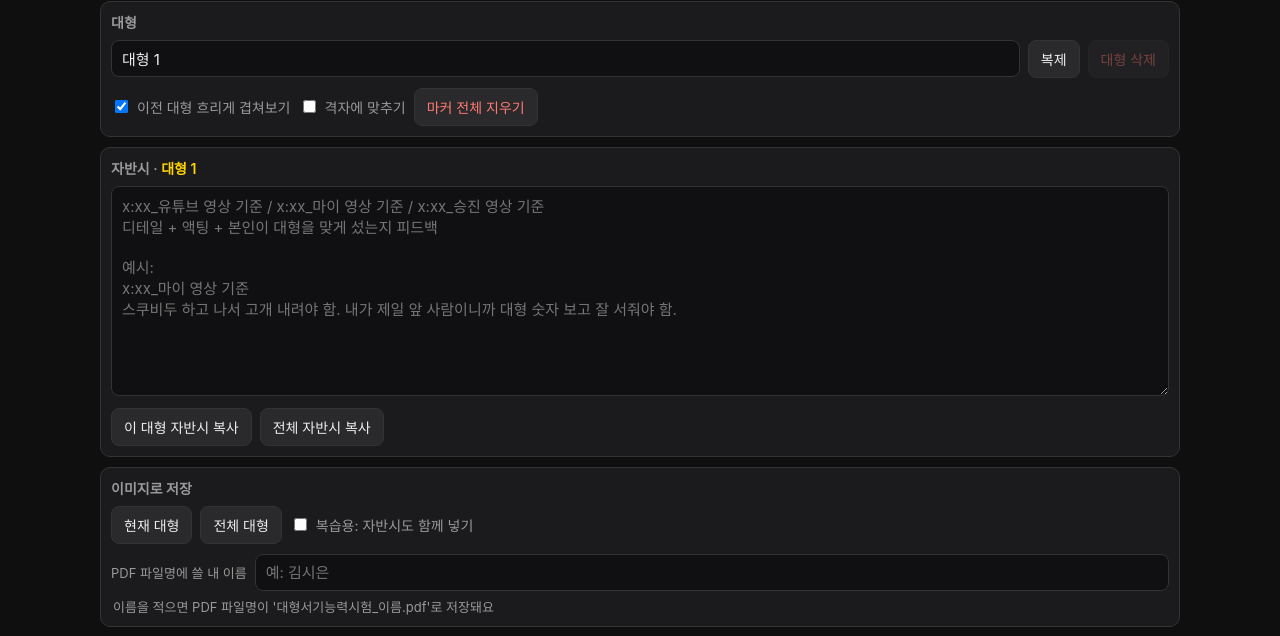
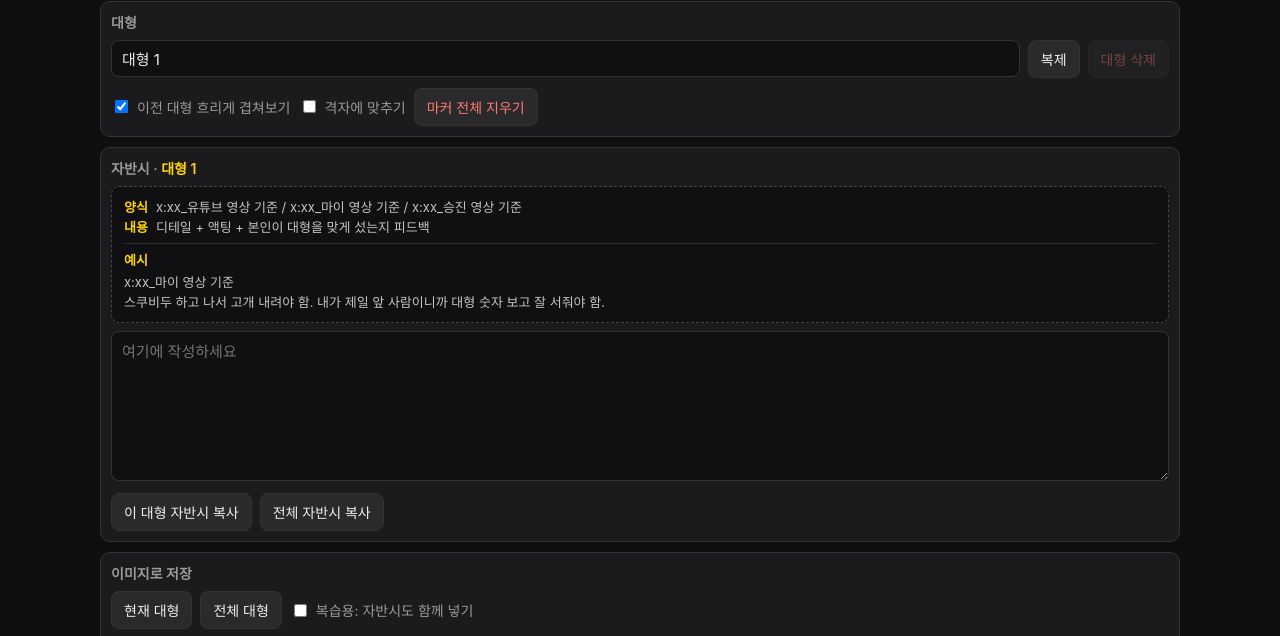
Before and after one commit to ttiny401/formation-board, a plain HTML site: page index.html in a window 1280 px wide. Shown: the part 860-1496 px from the top of the page. Drawn offline with Linux system fonts and the light colour scheme.

Commit message:
Add files via upload

```diff
--- a/index.html
+++ b/index.html
@@ -36,6 +36,10 @@
   .vinfo{display:flex;justify-content:space-between;align-items:center;gap:8px;padding:10px 12px}
   .vinfo b{font-size:15px}
   .vinfo a{color:#9cf;font-size:13px;text-decoration:none;white-space:nowrap}
+  .guide{background:#101012;border:1px dashed #444;border-radius:8px;padding:10px 12px;margin-bottom:8px;font-size:13px;color:#c4c4c4;line-height:1.55}
+  .guide b{color:var(--acc);margin-right:8px;font-weight:700}
+  .guide .ex{margin-top:6px;padding-top:6px;border-top:1px solid #2c2c2e}
+  .guide .ex b{display:block;margin:0 0 2px}
   h3{margin:0 0 8px;font-size:14px;color:var(--mut);font-weight:600}
 </style>
 </head>
@@ -79,7 +83,12 @@
 
 <div class="panel">
   <h3>자반시 · <span id="memoT" style="color:var(--acc)"></span></h3>
-  <textarea id="memo" style="height:210px;font-size:15px;font-family:inherit" placeholder="x:xx_유튜브 영상 기준 / x:xx_마이 영상 기준 / x:xx_승진 영상 기준&#10;디테일 + 액팅 + 본인이 대형을 맞게 섰는지 피드백&#10;&#10;예시:&#10;x:xx_마이 영상 기준&#10;스쿠비두 하고 나서 고개 내려야 함. 내가 제일 앞 사람이니까 대형 숫자 보고 잘 서줘야 함."></textarea>
+  <div class="guide">
+    <div><b>양식</b>x:xx_유튜브 영상 기준 / x:xx_마이 영상 기준 / x:xx_승진 영상 기준</div>
+    <div><b>내용</b>디테일 + 액팅 + 본인이 대형을 맞게 섰는지 피드백</div>
+    <div class="ex"><b>예시</b>x:xx_마이 영상 기준<br>스쿠비두 하고 나서 고개 내려야 함. 내가 제일 앞 사람이니까 대형 숫자 보고 잘 서줘야 함.</div>
+  </div>
+  <textarea id="memo" style="height:150px;font-size:15px;font-family:inherit" placeholder="여기에 작성하세요"></textarea>
   <div class="bar" style="margin-top:8px">
     <button class="b" id="cpMemo">이 대형 자반시 복사</button>
     <button class="b" id="cpAll">전체 자반시 복사</button>
```
